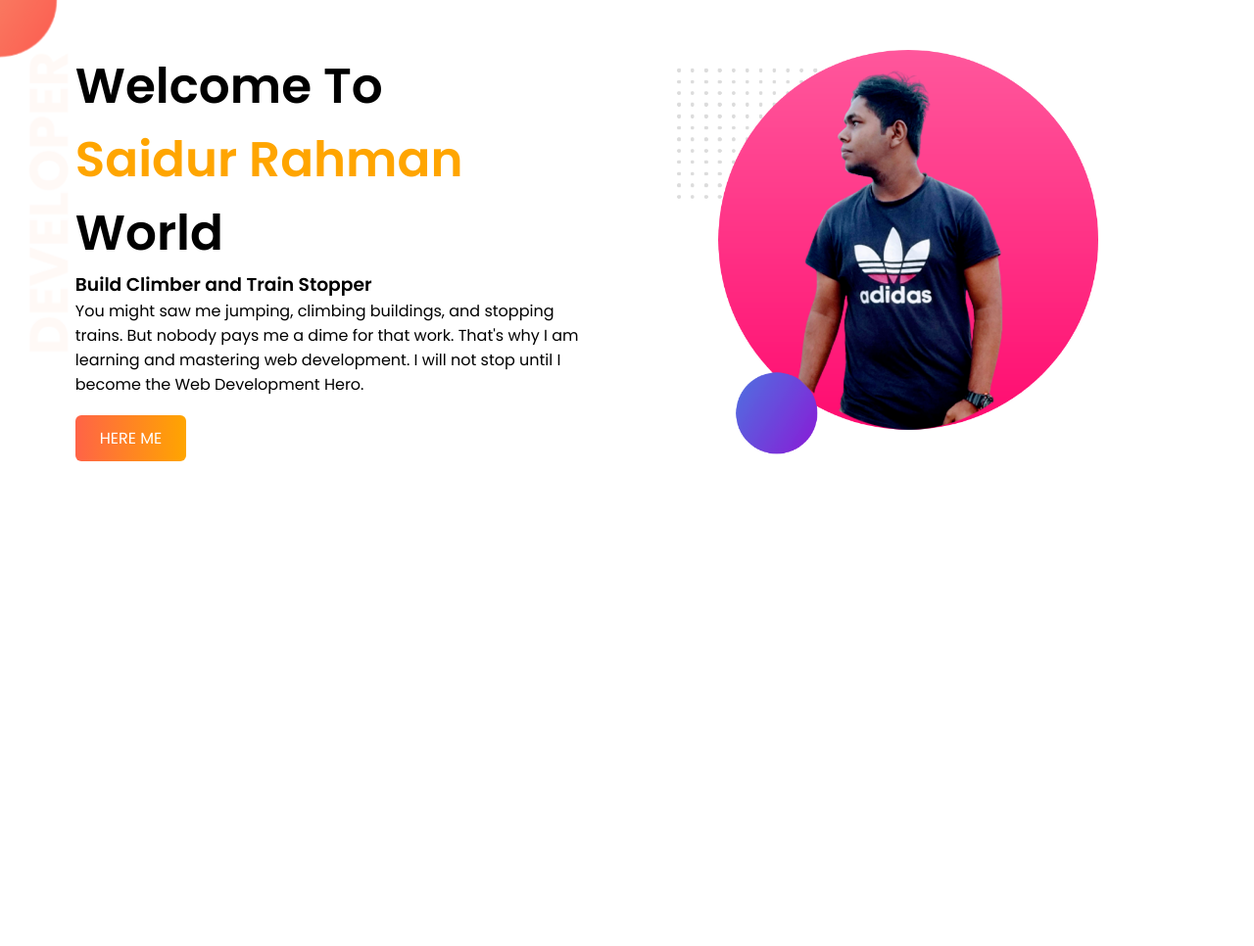
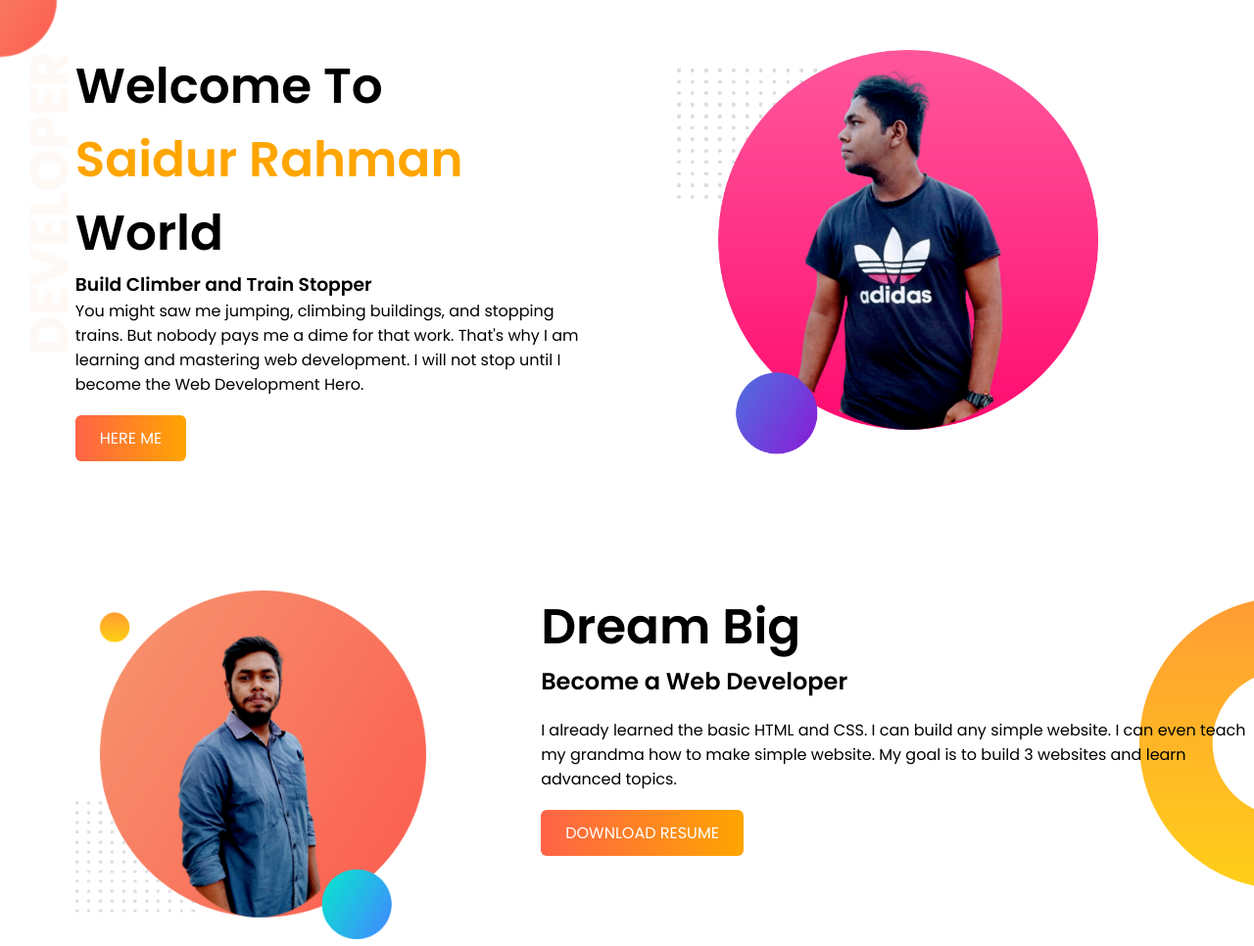
Before and after one commit to saidurGithub/developer-portfolio, a plain HTML site: page index.html in a window 1280 px wide. Shown: the whole page at 98% size. Before the commit the page ends 800 px from the top, so only its background shows below. Drawn offline with Linux system fonts and the light colour scheme.

Commit message:
dream added

```diff
--- a/index.html
+++ b/index.html
@@ -33,7 +33,19 @@
         <!-- </div> -->
     </section>
 
-
+    <!-- dream section -->
+    <section id="dream">
+        <div class="dream-big">
+            <img src="img/my-bg222.png" alt="">
+        </div>
+        <div class="dream-big ">
+            <h1>Dream Big</h1>
+            <h2>Become a Web Developer</h2>
+            <p>I already learned the basic HTML and CSS. I can build any simple website. I can even teach my grandma how
+                to make simple website. My goal is to build 3 websites and learn advanced topics.</p>
+            <a href="#" class="dream-btn">DOWNLOAD RESUME</a>
+        </div>
+    </section>
 
 
 
--- a/style.css
+++ b/style.css
@@ -29,6 +29,7 @@ h1{
     display: flex;
     background-image: url(img/top-banner.png);
     background-repeat: no-repeat;
+    margin-bottom: 80px;
 }
 .hero-content{
     width: 48%;
@@ -50,3 +51,36 @@ h1{
     border-radius: 6px;
     font-size: 16px;
 }
+/* -------- */
+#dream{
+    display: flex;
+    background: url(img/dream-bg.png);
+    background-repeat: no-repeat;
+    background-position: right;
+}
+.dream-big{
+    width: 48;
+    padding-left: 6%;
+    padding-top: 4%;
+}
+
+.dream-big img{
+    width: 90%;
+}
+.dream-big h2{
+    margin-bottom: 20px;
+}
+.dream-big h3{
+    margin-bottom: 20px;
+}
+.dream-big p{
+    margin-bottom: 30px;
+}
+.dream-btn{
+    text-decoration: none;
+    color: #fff;
+    background: linear-gradient(to left,orange,tomato);
+    padding: 12px 25px;
+    border-radius: 6px;
+    font-size: 16px;
+}
```
